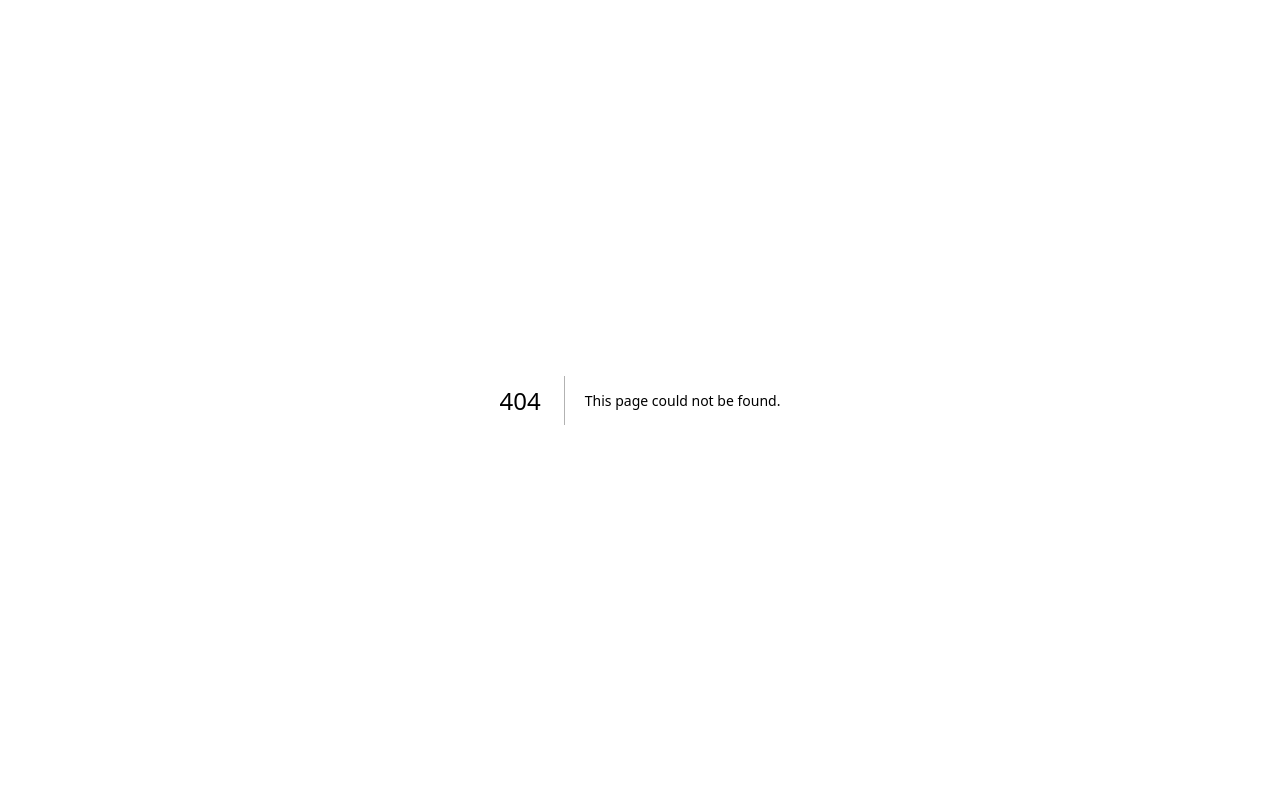
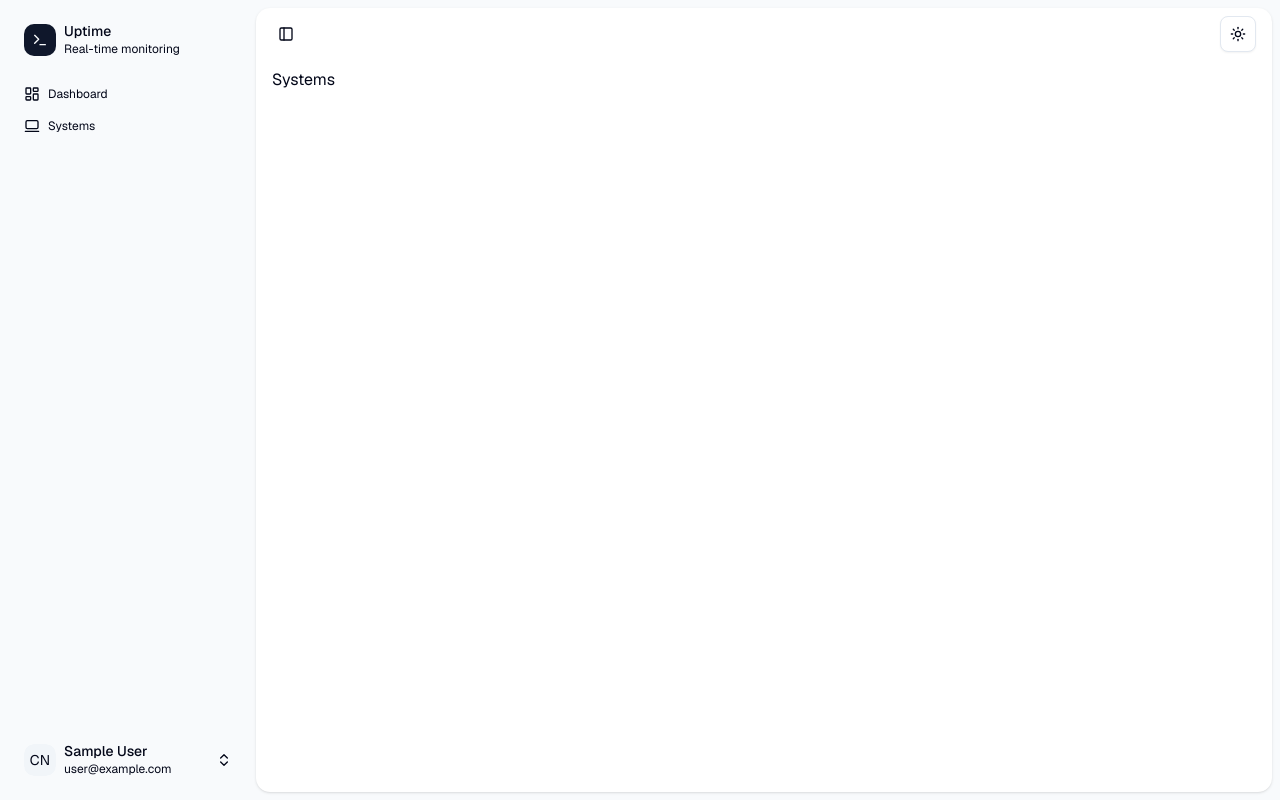
Before and after one commit to jenneracostadiaz/uptime-frontend, a Next.js app: page /systems in a window 1280 px wide. Before the commit this address had no page. Built offline with nearby package versions, Linux system fonts and the light colour scheme; no server answers; sample sign-in values are in the browser's storage.

Commit message:
feat: add SystemsPage component with header

```diff
--- /dev/null
+++ b/src/app/(dashboard)/systems/page.tsx
@@ -0,0 +1,8 @@
+export default function SystemsPage(){
+
+	return (
+		<>
+			<h1>Systems</h1>
+		</>
+	);
+}
```
